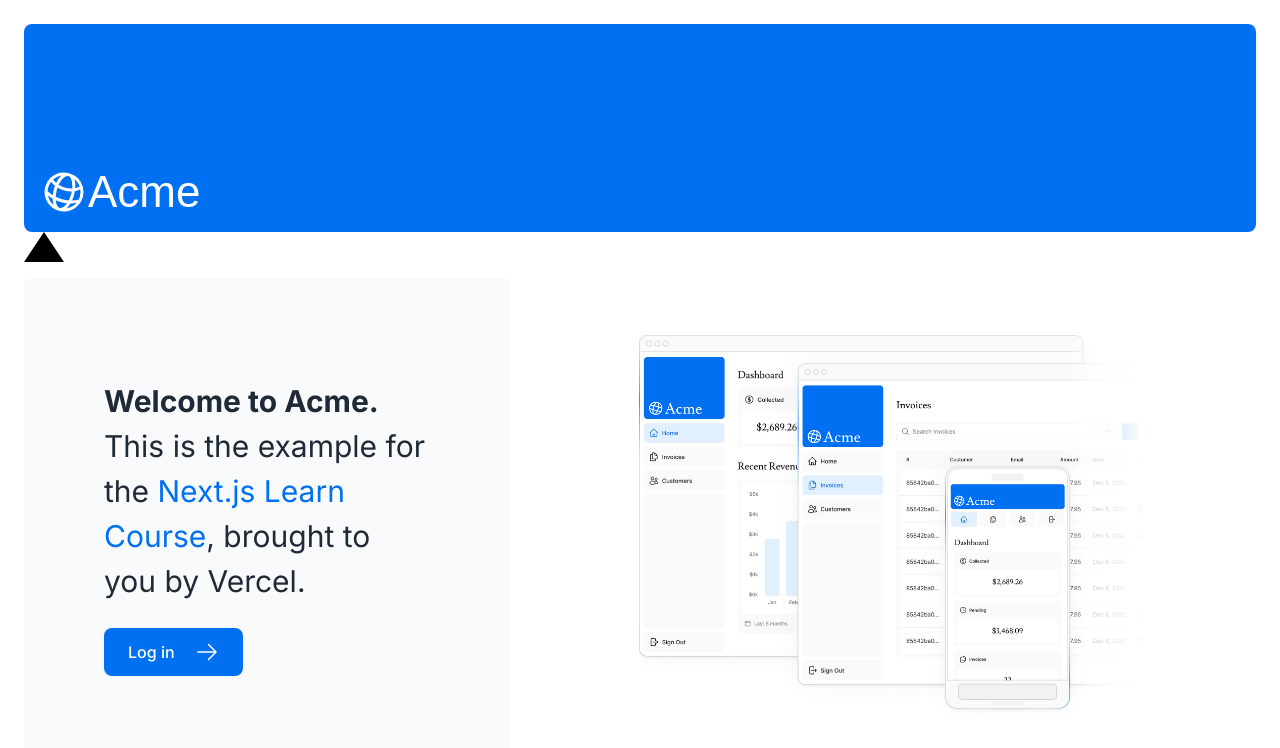
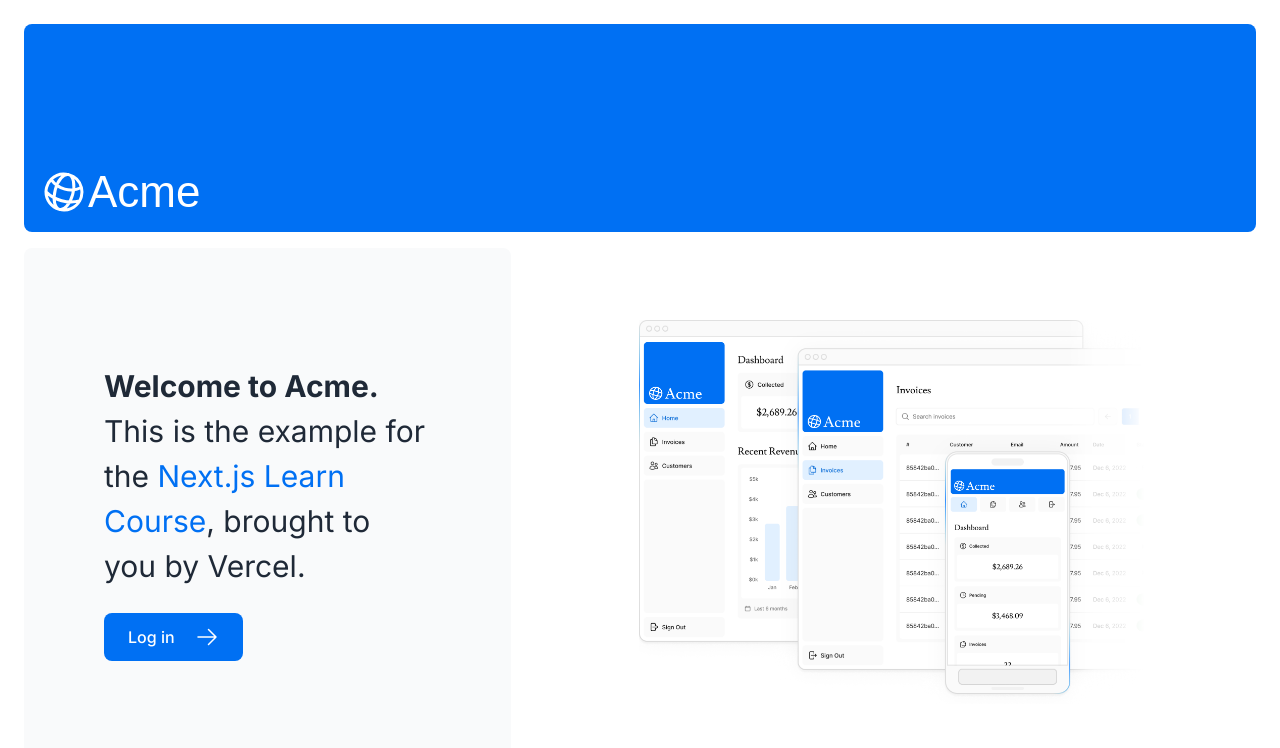
Before and after one commit to NAThemes/nextjs, a Next.js app: page / in a window 1280 px wide. Shown: the top 748 px of the page. Built offline with nearby package versions, Linux system fonts and the light colour scheme; a web font is replaced by a local one.

Commit message:
remove triangle from front page

```diff
--- a/app/page.tsx
+++ b/app/page.tsx
@@ -1,7 +1,6 @@
 import AcmeLogo from '@/app/ui/acme-logo';
 import { ArrowRightIcon } from '@heroicons/react/24/outline';
 import Link from 'next/link';
-import styles from '@/app/ui/home.module.css'
 import {className} from "postcss-selector-parser";
 import Image from "next/image";
 
@@ -11,7 +10,6 @@
       <div className="flex h-20 shrink-0 items-end rounded-lg bg-blue-500 p-4 md:h-52">
         {<AcmeLogo />}
       </div>
-        <div className={styles.shape}></div>
       <div className="mt-4 flex grow flex-col gap-4 md:flex-row">
         <div className="flex flex-col justify-center gap-6 rounded-lg bg-gray-50 px-6 py-10 md:w-2/5 md:px-20">
           <p className={`text-xl text-gray-800 md:text-3xl md:leading-normal`}>
```
